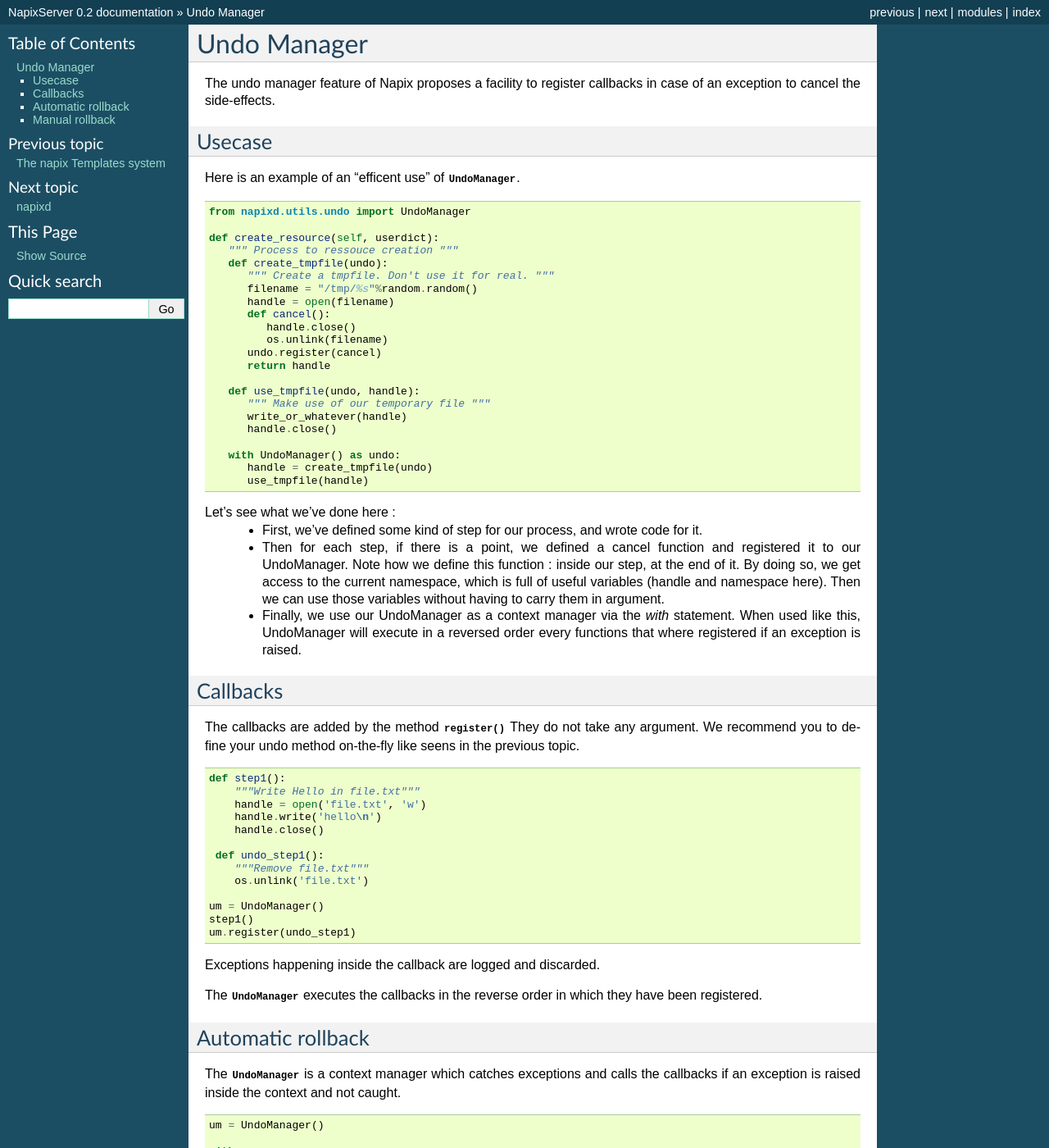
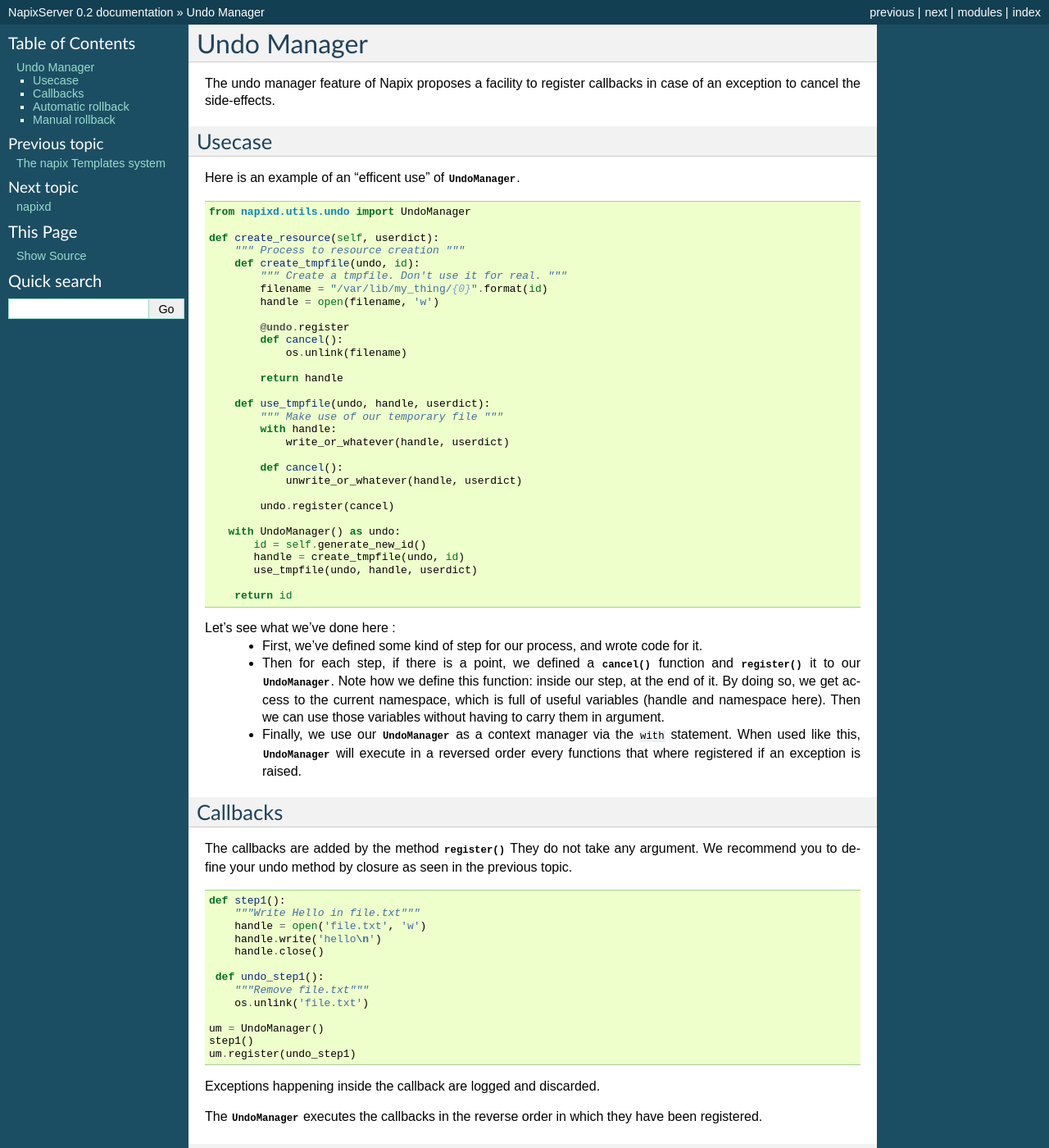
Before and after one commit to napix/NapixServer, a Sphinx documentation site: the page built from docs/undo.rst, in a window 1280 px wide and 1400 px high. Shown: the whole window at 82% size. Built offline with Sphinx 7.4.7, drawn with Linux system fonts in a browser that asks for light colours.

Commit message:
Undo manager use as decorators

```diff
--- a/docs/undo.rst
+++ b/docs/undo.rst
@@ -15,40 +15,49 @@ Here is an example of an "efficent use" of :class:`UndoManager`.
 
 .. code-block:: python
 
-   from napixd.utils.undo import UndoManager
+    from napixd.utils.undo import UndoManager
 
-   def create_resource(self, userdict):
-      """ Process to ressouce creation """
-      def create_tmpfile(undo):
-         """ Create a tmpfile. Don't use it for real. """
-         filename = "/tmp/%s"%random.random()
-         handle = open(filename)
-	 def cancel():
-            handle.close()
-            os.unlink(filename)
-         undo.register(cancel)
-         return handle
+    def create_resource(self, userdict):
+        """ Process to resource creation """
+        def create_tmpfile(undo, id):
+            """ Create a tmpfile. Don't use it for real. """
+            filename = "/var/lib/my_thing/{0}".format(id)
+            handle = open(filename, 'w')
 
-      def use_tmpfile(undo, handle):
-         """ Make use of our temporary file """
-         write_or_whatever(handle)
-         handle.close()
+            @undo.register
+            def cancel():
+                os.unlink(filename)
 
-      with UndoManager() as undo:
-         handle = create_tmpfile(undo)
-         use_tmpfile(handle)
+            return handle
+
+        def use_tmpfile(undo, handle, userdict):
+            """ Make use of our temporary file """
+            with handle:
+                write_or_whatever(handle, userdict)
+
+            def cancel():
+                unwrite_or_whatever(handle, userdict)
+
+            undo.register(cancel)
+
+       with UndoManager() as undo:
+           id = self.generate_new_id()
+           handle = create_tmpfile(undo, id)
+           use_tmpfile(undo, handle, userdict)
+
+        return id
 
 Let's see what we've done here :
  - First, we've defined some kind of step for our process, and wrote
    code for it.
- - Then for each step, if there is a point, we defined a cancel
-   function and registered it to our UndoManager. Note how we define
-   this function : inside our step, at the end of it. By doing so, we
-   get access to the current namespace, which is full of useful
+ - Then for each step, if there is a point, we defined a :meth:`cancel`
+   function and :meth:`~UndoManager.register` it to our :class:`UndoManager`.
+   Note how we define this function: inside our step, at the end of it.
+   By doing so, we get access to the current namespace, which is full of useful
    variables (handle and namespace here). Then we can use those
    variables without having to carry them in argument.
- - Finally, we use our UndoManager as a context manager via the `with`
-   statement. When used like this, UndoManager will execute in a
+ - Finally, we use our :class:`UndoManager` as a context manager via the ``with``
+   statement. When used like this, :class:`UndoManager` will execute in a
    reversed order every functions that where registered if an exception
    is raised.
 
@@ -58,7 +67,7 @@ Callbacks
 =========
 The callbacks are added by the method :meth:`~UndoManager.register`
 They do not take any argument. We recommend you to define your undo
-method on-the-fly like seens in the previous topic.
+method by closure as seen in the previous topic.
 
 .. code-block:: python
 
```
Also changed, not shown: 2 other files.
